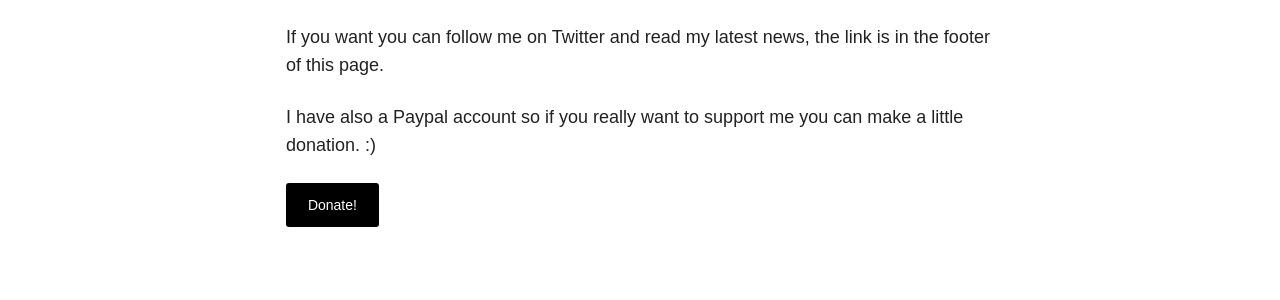
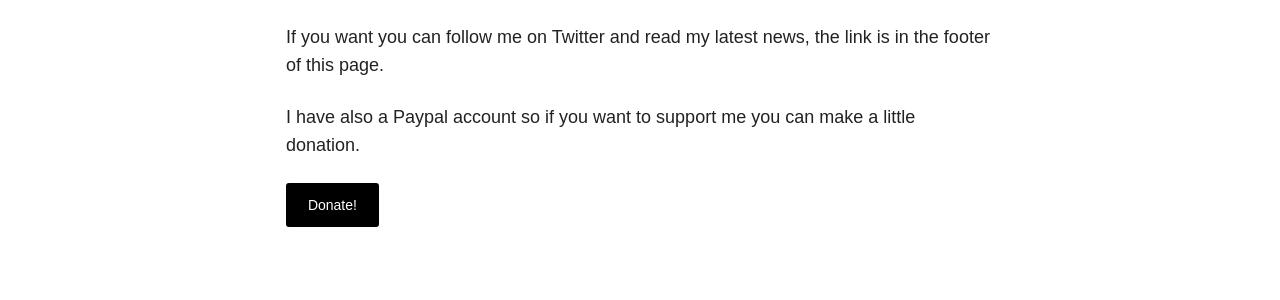
Before and after one commit to Desno365/Desno365.github.io, a Jekyll site: the page built from about/index.md, in a window 1280 px wide. Shown: the part 1333-1633 px from the top of the page. Built offline with Jekyll 4.4.1, drawn with Linux system fonts in a browser that asks for light colours; nearby versions of some CDN libraries.

Commit message:
little fixes

```diff
--- a/about/index.md
+++ b/about/index.md
@@ -24,7 +24,7 @@ These are the geek stuffs that I use:
 
 If you want you can follow me on Twitter and read my latest news, the link is in the footer of this page.
 
-I have also a Paypal account so if you really want to support me you can make a little donation. :)
+I have also a Paypal account so if you want to support me you can make a little donation.
 
 <div markdown="0"><a href="https://www.paypal.com/cgi-bin/webscr?cmd=_s-xclick&hosted_button_id=GBEMKJBA3Z7PG" class="btn">Donate!</a></div>
 
```
Also changed, not shown: minecraft/portal2-mod/full-changelog/index.md (+1 -1 lines), minecraft/portal2-mod/index.md (+1 -1 lines).
